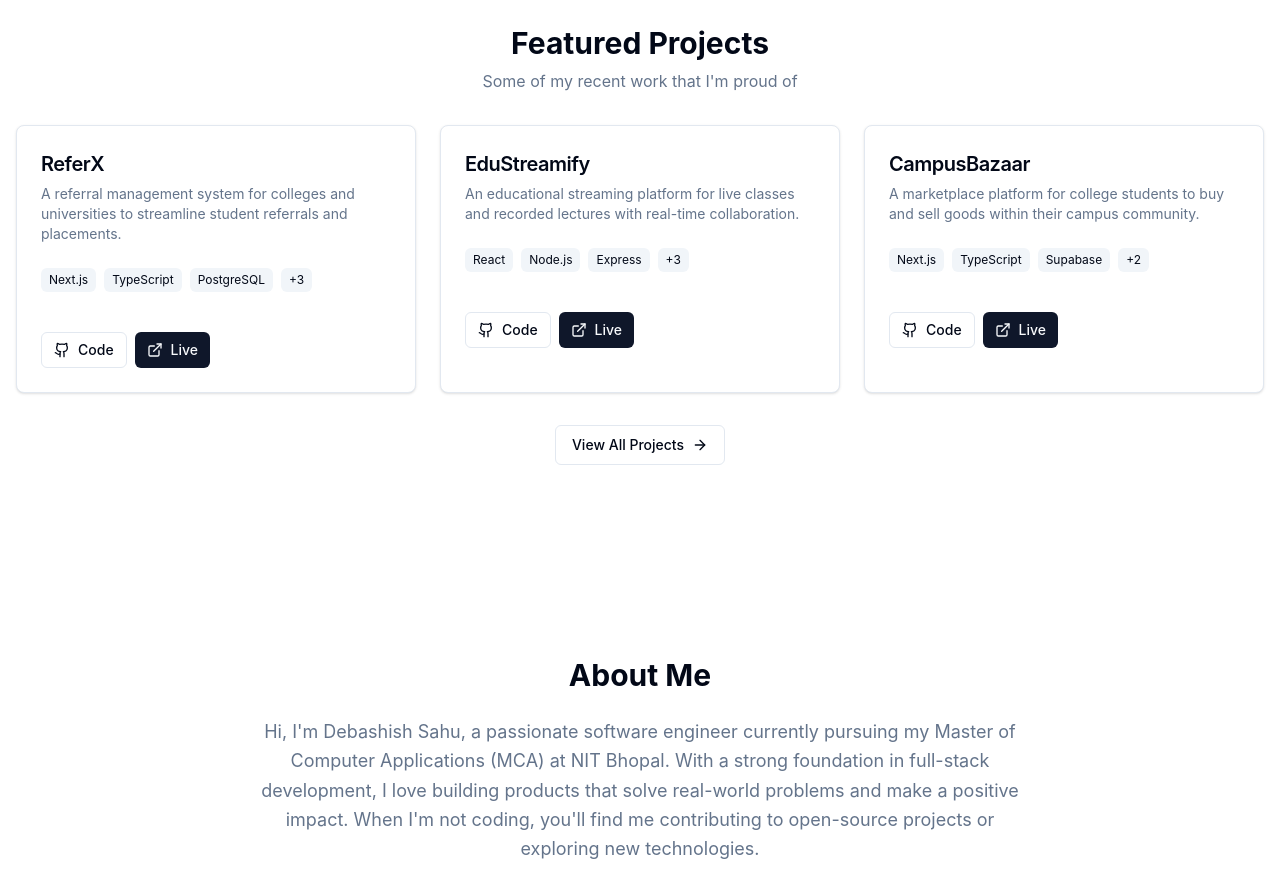
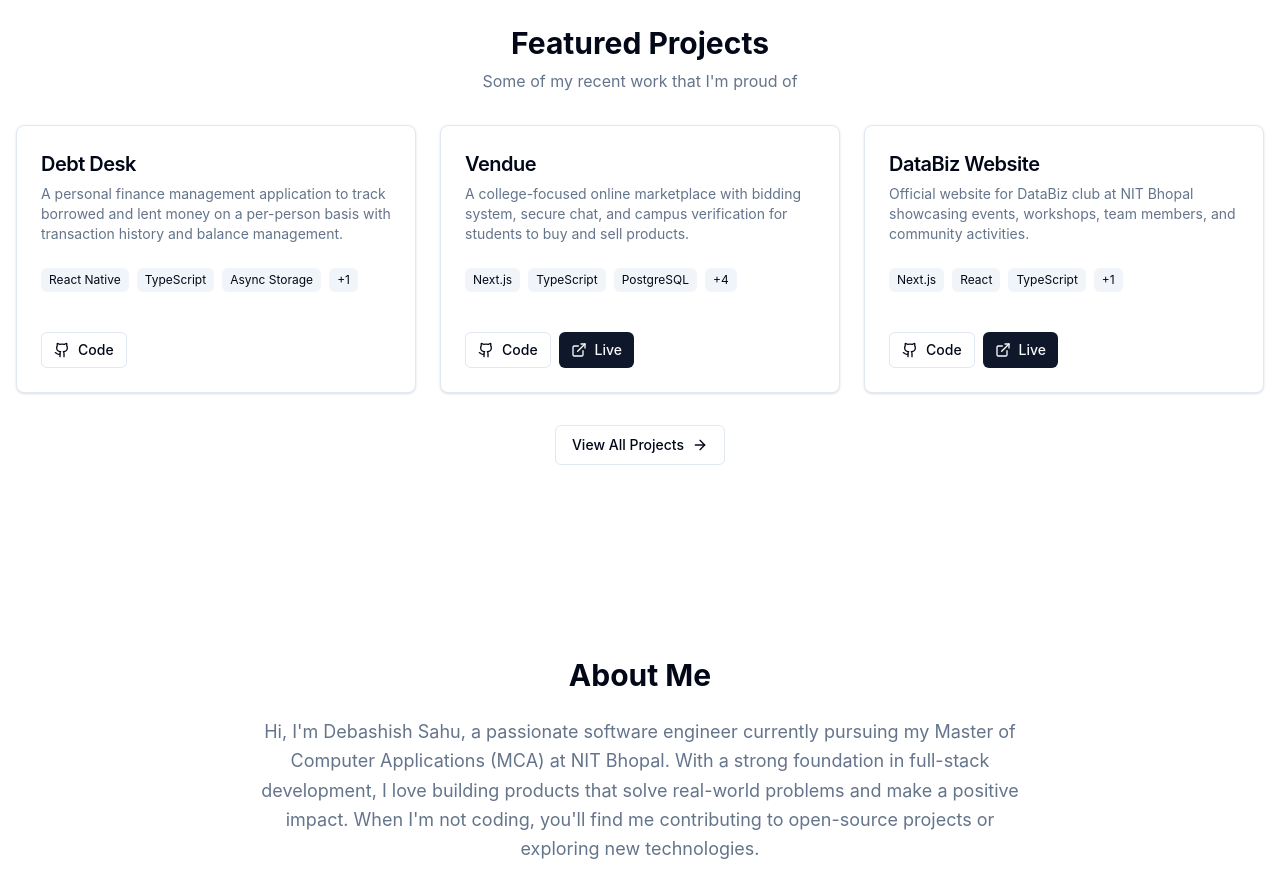
Before and after one commit to Debashish-C/debashishsahu, a Next.js app: page / in a window 1280 px wide. Shown: the part 1320-2207 px from the top of the page. Built offline with nearby package versions, Linux system fonts and the light colour scheme.

Commit message:
project update

```diff
--- a/src/data/projects.ts
+++ b/src/data/projects.ts
@@ -13,58 +13,36 @@ export interface Project {
 
 export const projects: Project[] = [
   {
-    id: "referx",
-    title: "ReferX",
-    description: "A referral management system for colleges and universities to streamline student referrals and placements.",
-    longDescription: "ReferX is a comprehensive referral management platform designed specifically for educational institutions. It helps colleges manage student referrals, track placement opportunities, and connect students with potential employers through a streamlined referral process.",
-    techStack: ["Next.js", "TypeScript", "PostgreSQL", "Prisma", "Tailwind CSS", "NextAuth.js"],
-    githubUrl: "https://github.com/debashishsahu/referx",
-    liveUrl: "https://referx.vercel.app",
+    id: "debt-desk",
+    title: "Debt Desk",
+    description: "A personal finance management application to track borrowed and lent money on a per-person basis with transaction history and balance management.",
+    longDescription: "Debt Desk is a personal finance management application designed to help users track, manage, and analyze borrowed and lent money on a per-person basis. The platform provides a clear financial overview by maintaining transaction history, balances, and notes, helping users avoid confusion, missed repayments, and informal record-keeping issues.",
+    techStack: ["React Native", "TypeScript", "Async Storage", "NativeWind"],
+    githubUrl: "https://github.com/Debashish-C/DebtDesk",
     category: "web",
     featured: true,
   },
   {
-    id: "edustreamify",
-    title: "EduStreamify",
-    description: "An educational streaming platform for live classes and recorded lectures with real-time collaboration.",
-    longDescription: "EduStreamify provides a complete solution for educational institutions to host live classes, record lectures, and enable real-time collaboration between teachers and students. Features include video streaming, chat, screen sharing, and interactive whiteboards.",
-    techStack: ["React", "Node.js", "Express", "Socket.io", "MongoDB", "WebRTC"],
-    githubUrl: "https://github.com/debashishsahu/edustreamify",
-    liveUrl: "https://edustreamify.vercel.app",
+    id: "vendue",
+    title: "Vendue",
+    description: "A college-focused online marketplace with bidding system, secure chat, and campus verification for students to buy and sell products.",
+    longDescription: "Vendue is a college-focused online marketplace where students can list products, place bids, chat securely, and finalize transactions within their campus ecosystem. It is designed to make buying and selling among students safe, transparent, and community-driven with college verification, bidding system, and in-app chat features.",
+    techStack: ["Next.js", "TypeScript", "PostgreSQL", "Express.js", "Prisma", "Socket.IO", "WebSockets"],
+    githubUrl: "https://github.com/Debashish-C/Vendue",
+    liveUrl: "https://vendue.vercel.app",
     category: "web",
     featured: true,
   },
   {
-    id: "campusbazaar",
-    title: "CampusBazaar",
-    description: "A marketplace platform for college students to buy and sell goods within their campus community.",
-    longDescription: "CampusBazaar is a peer-to-peer marketplace designed exclusively for college students. It allows students to buy and sell books, electronics, furniture, and other items within their campus community, making it easier to find deals and connect with fellow students.",
-    techStack: ["Next.js", "TypeScript", "Supabase", "Stripe", "Tailwind CSS"],
-    githubUrl: "https://github.com/debashishsahu/campusbazaar",
-    liveUrl: "https://campusbazaar.vercel.app",
-    category: "startup",
+    id: "databiz-website",
+    title: "DataBiz Website",
+    description: "Official website for DataBiz club at NIT Bhopal showcasing events, workshops, team members, and community activities.",
+    longDescription: "The DataBiz Website is the official digital presence of the DataBiz club, designed to showcase the club's vision, events, activities, and community in a modern, engaging, and informative way. The website acts as a central hub for students to explore DataBiz initiatives, register for events, and stay updated with the club's latest announcements.",
+    techStack: ["Next.js", "React", "TypeScript", "Tailwind CSS"],
+    githubUrl: "https://github.com/Debashish-C/databiz-nitb",
+    liveUrl: "https://databiz-nitb.vercel.app",
+    category: "web",
     featured: true,
-  },
-  {
-    id: "skillchain",
-    title: "SkillChain",
-    description: "A blockchain-based skill verification and certification platform for professionals.",
-    longDescription: "SkillChain leverages blockchain technology to create immutable records of professional skills and certifications. Employers can verify candidate credentials instantly, and professionals have full control over their skill data.",
-    techStack: ["Solidity", "React", "Web3.js", "Ethereum", "IPFS", "Node.js"],
-    githubUrl: "https://github.com/debashishsahu/skillchain",
-    liveUrl: "https://skillchain.vercel.app",
-    category: "web",
-    featured: false,
-  },
-  {
-    id: "task-glow",
-    title: "Task Glow",
-    description: "A productivity app with smart task management, time tracking, and habit building features.",
-    longDescription: "Task Glow is a comprehensive productivity application that helps users manage tasks, track time, build habits, and maintain focus. It includes features like Pomodoro timers, habit streaks, and detailed analytics.",
-    techStack: ["React Native", "TypeScript", "AsyncStorage", "React Navigation"],
-    githubUrl: "https://github.com/debashishsahu/task-glow",
-    category: "web",
-    featured: false,
   },
 ]
 
```
Also changed, not shown: public/og-image.jpg (added).
